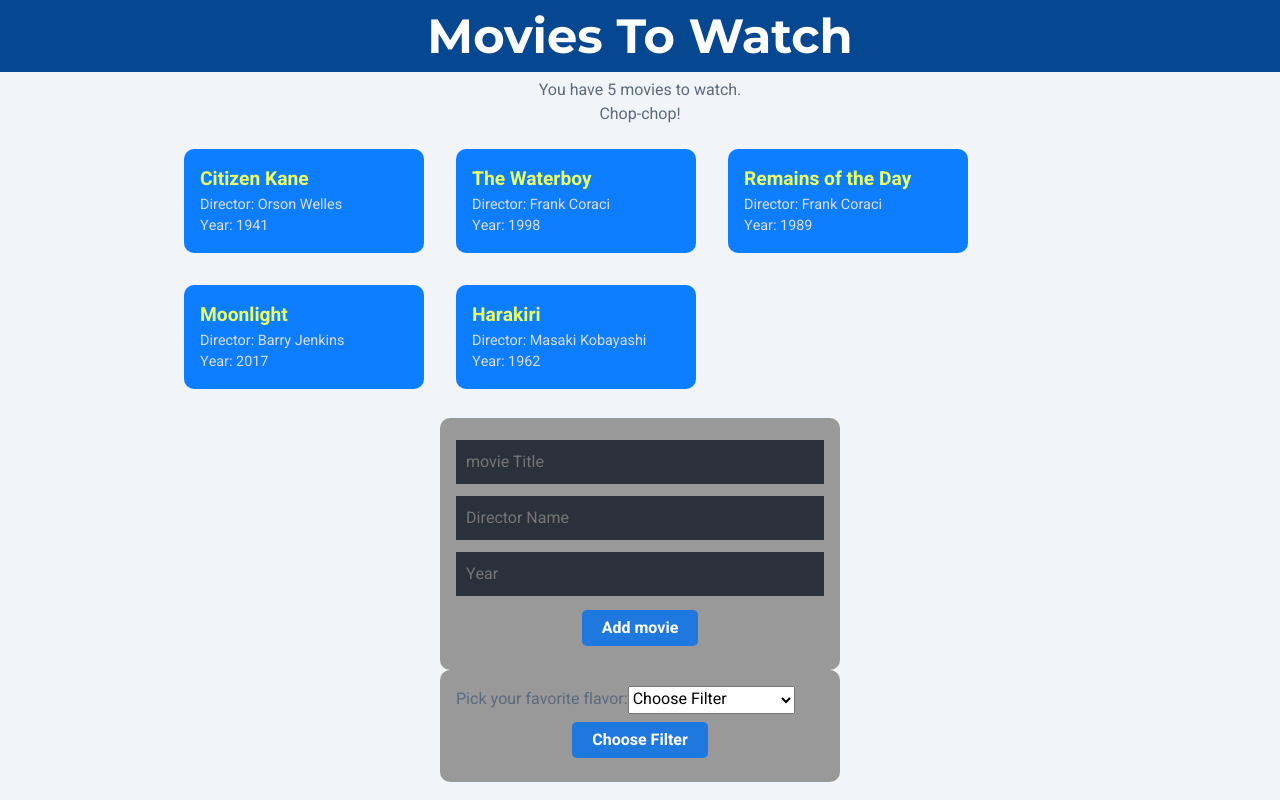
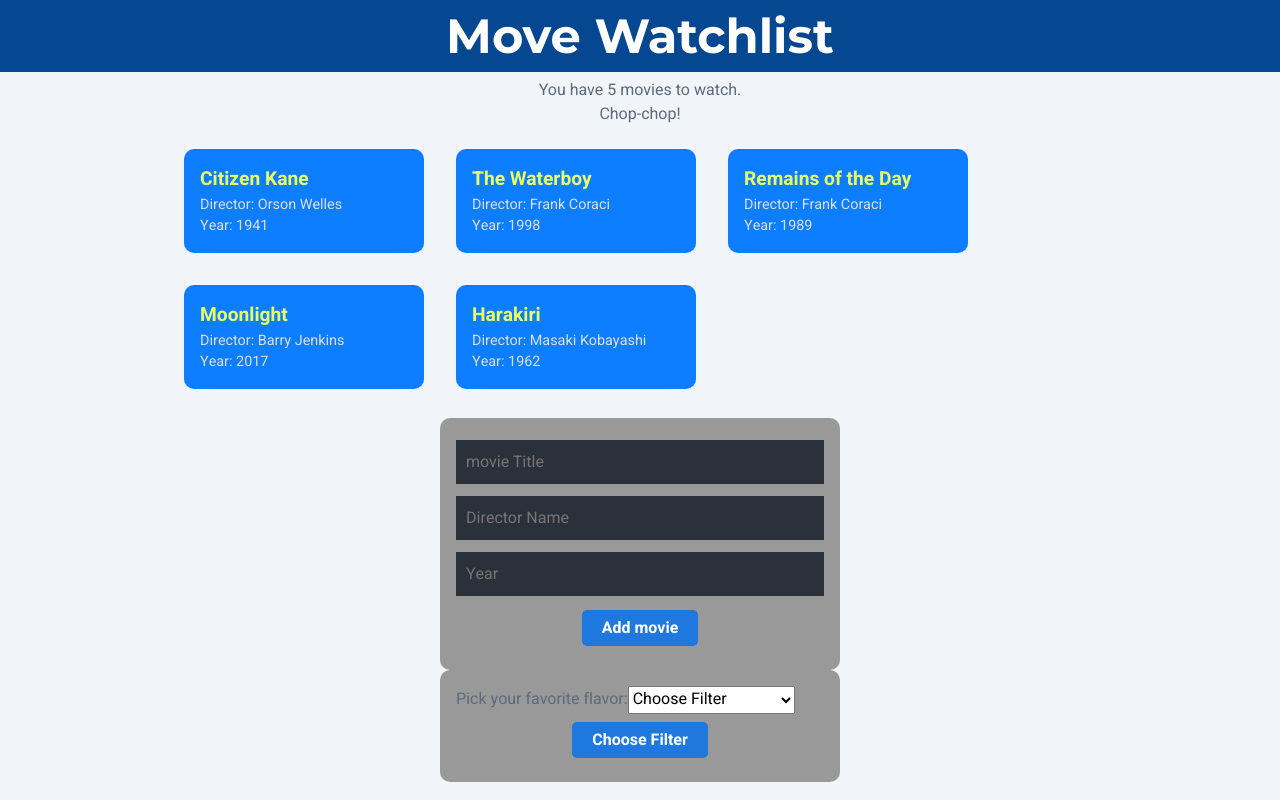
Before and after one commit to gmcln-rct/CSS-Filters-and-React-Hooks, a React (Create React App) app: page / in a window 1280 px wide. Built offline with nearby package versions, Linux system fonts and the light colour scheme.

Commit message:
Restyle navbar

```diff
--- a/src/components/Navbar.js
+++ b/src/components/Navbar.js
@@ -1,9 +1,13 @@
-import React from 'react';
+import React, { useContext } from 'react';
+
+import { ThemeContext } from "../contexts/ThemeContext";
 
 const Navbar = () => {
+
+  const { filterTheme } = useContext(ThemeContext);
   return (
-    <div className="navbar">
-      <h1>Movies To Watch</h1>
+    <div className="navbar" style={{ filter: filterTheme }}>
+      <h1>Move Watchlist</h1>
     </div>
   );
 }
```
